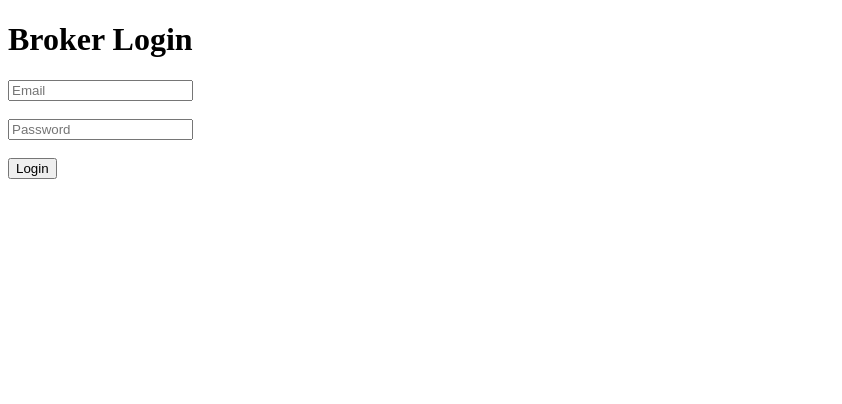
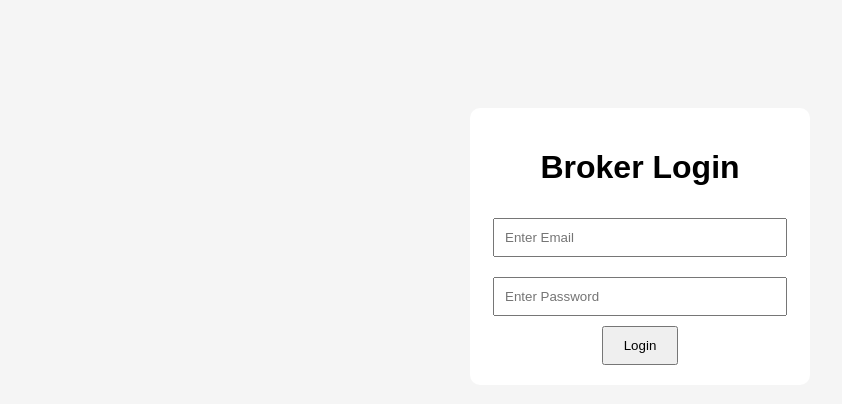
Before and after one commit to amangujjar59689-arch/rentease, a plain HTML site: page broker-login.html in a window 1280 px wide. Shown: the whole page, without its empty margins (0-842 px from the left). Drawn offline with Linux system fonts and the light colour scheme.

Commit message:
Update broker-login.html

```diff
--- a/broker-login.html
+++ b/broker-login.html
@@ -1,17 +1,54 @@
 <!DOCTYPE html>
 <html>
 <head>
-<title>Broker Login</title>
+    <title>Broker Login</title>
+
+    <style>
+        body{
+            font-family: Arial, sans-serif;
+            background:#f5f5f5;
+            text-align:center;
+            padding-top:100px;
+        }
+
+        .login-box{
+            width:300px;
+            margin:auto;
+            background:white;
+            padding:20px;
+            border-radius:10px;
+        }
+
+        input{
+            width:90%;
+            padding:10px;
+            margin:10px 0;
+        }
+
+        button{
+            padding:10px 20px;
+            cursor:pointer;
+        }
+    </style>
 </head>
+
 <body>
 
-<h1>Broker Login</h1>
+<div class="login-box">
 
-<input type="email" placeholder="Email"><br><br>
+    <h1>Broker Login</h1>
 
-<input type="password" placeholder="Password"><br><br>
+    <input type="email" placeholder="Enter Email">
 
-<button>Login</button>
+    <br>
+
+    <input type="password" placeholder="Enter Password">
+
+    <br>
+
+    <button>Login</button>
+
+</div>
 
 </body>
 </html>
```
